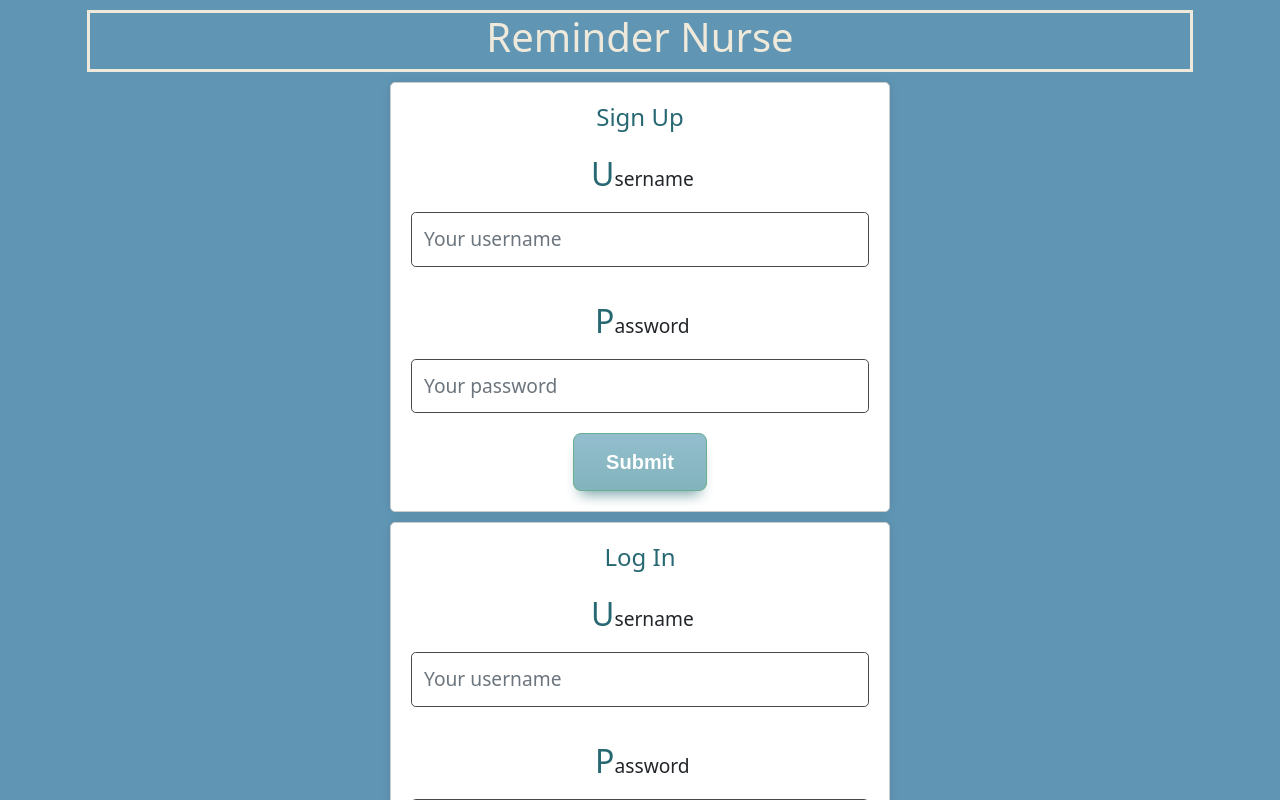
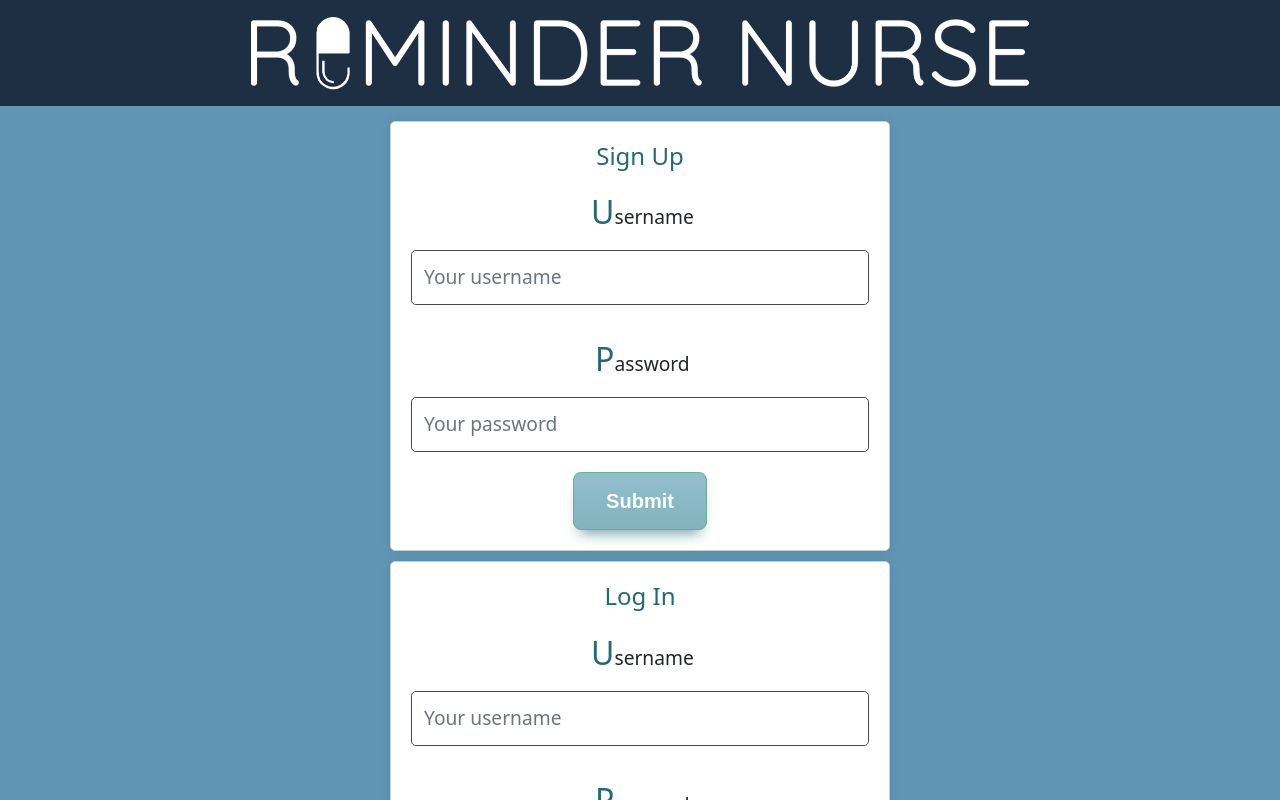
Before and after one commit to IqbalAhmadi/Reminder-Nurse, a React (Create React App) app in the folder client/: page / in a window 1280 px wide. Shown: the top 800 px of the page. Built offline with nearby package versions, Linux system fonts and the light colour scheme.

Commit message:
logo / flex / init styling

```diff
--- a/client/src/App.css
+++ b/client/src/App.css
@@ -3,6 +3,7 @@
   --gray: #5c9eb6;
   --light: #bdcdd6;
   --contrast: #eee9da;
+  --darkest: #1e2f44;
 }
 
 h1,
@@ -14,18 +15,33 @@ p {
 }
 
 header {
-  margin: 5px;
+  width: 100%;
+  padding-top: 15px;
+  padding-bottom: 15px;
+  margin-bottom: 15px;
   text-align: center;
-  border: solid var(--contrast);
+  background-color: var(--darkest);
 }
 
 body {
-  margin: 10px;
   background-color: var(--dark);
 }
 
 button:hover {
   cursor: pointer;
+}
+
+/* / header styling */
+
+.headerImgAdj {
+  max-width: 65%;
+  user-select: none;
+}
+
+/* / daily styling */
+
+.dmedHeader {
+  text-align: center;
 }
 
 /* /medicines styling */
@@ -136,6 +152,8 @@ button:hover {
   color: #276873;
 }
 
+
+
 /* Media Queries */
 
 @media (max-width: 576px) {
--- a/client/src/App.js
+++ b/client/src/App.js
@@ -39,15 +39,15 @@ function App() {
   return (
     <ApolloProvider client={client}>
       <Router>
-        <Container>
           <Navbar />
+          <Container>
           <Routes>
             <Route path="/" element={<Home />} />
             <Route path="/medicines" element={<Medicines />} />
             <Route path="/medicine/:medicineId" element={<Medicine />} />
             <Route path="*" element={<NotFound />} />
           </Routes>
-        </Container>
+          </Container>
       </Router>
     </ApolloProvider>
   );
--- a/client/src/components/DailyMedication/index.js
+++ b/client/src/components/DailyMedication/index.js
@@ -7,11 +7,11 @@ const DailyMedication = ({ dailymeds }) => {
 
   return (
     <div>
-      <h2>Daily Medication</h2>
+      <h2 className='dmedHeader'>Daily Medication</h2>
       <ul className="list-group">
         {dailymeds.map((med) => {
           return (
-            <li key={med._id + med.time} className="card">
+            <li key={med._id + med.time} className="card shadow p-2 mb-4 bg-white rounded">
               <div className="card-body px-4 pt-3">
                 <h3 className="text-primary">{med.name}</h3>
                 <p className="text-dark">Take dosage at {med.time}</p>
--- a/client/src/components/Navbar/index.js
+++ b/client/src/components/Navbar/index.js
@@ -1,11 +1,12 @@
 import React, { useState } from 'react';
 // import NavStyles from './styles/NavStyles';
 import { Link } from 'react-router-dom';
+import rnIcon from '../../assets/rn_icon_white.png'
 
 const AppNavbar = () => {
   return (
     <header>
-      <h1>Reminder Nurse</h1>
+      <img src={rnIcon} className='headerImgAdj' alt='Logo that reads Reminder Nurse'/>
     </header>
   );
 };
--- a/client/src/pages/Daily.js
+++ b/client/src/pages/Daily.js
@@ -16,19 +16,21 @@ const Daily = () => {
       sortedMeds.push({ ...med, time: time });
     });
   });
+  // change times to queue to reflect queue model change
   sortedMeds.sort((a, b) => {
     const timeA = parseInt(a.time[0] + a.time[1] + a.time[3] + a.time[4]);
     const timeB = parseInt(b.time[0] + b.time[1] + b.time[3] + b.time[4]);
     return timeA - timeB;
   });
+  // add logic for checkboxes / boolean
 
   return (
     <section>
       <Container>
+        <DailyMedication dailymeds={sortedMeds} />
         <Link to={'/medicines'}>
-          <Button>Edit Medications</Button>
+          <Button className='btn-block shadow'>Edit Medications</Button>
         </Link>
-        <DailyMedication dailymeds={sortedMeds} />
       </Container>
     </section>
   );
--- a/client/src/pages/Medicines.js
+++ b/client/src/pages/Medicines.js
@@ -27,7 +27,7 @@ const Medicines = () => {
               Add Medication
             </Button>
           </Link>
-          <Link to="../daily">
+          <Link to="../">
             <Button className="form-submit-btn" variant="primary" type="submit">
               Go Back
             </Button>
```
Also changed, not shown: client/src/assets/rn_icon_blue.png (added), client/src/assets/rn_icon_white.png (added).
